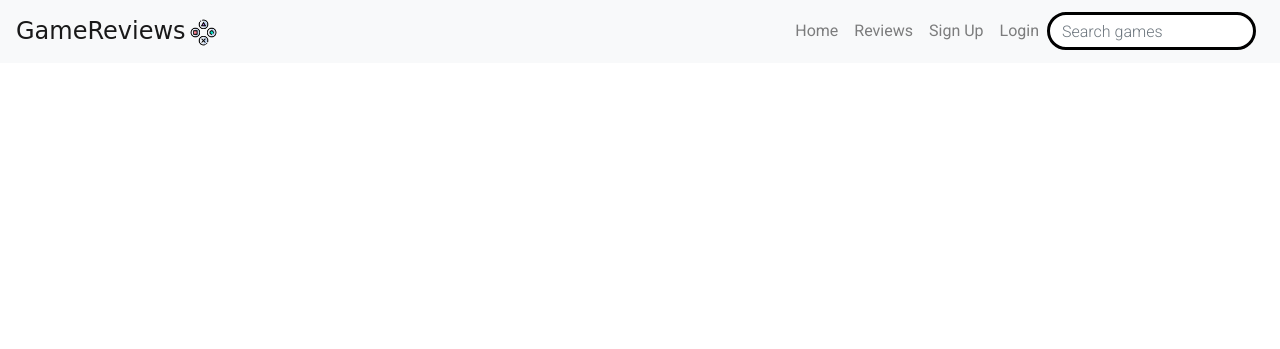
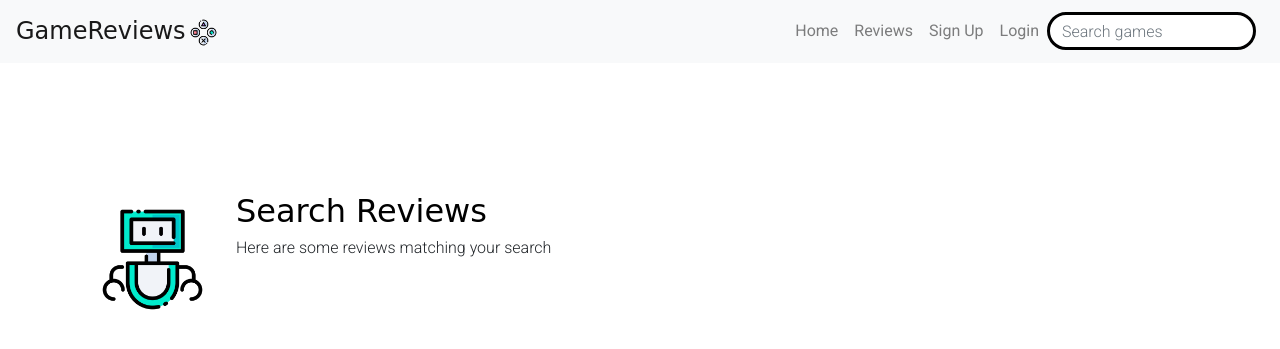
Before and after one commit to AlexPullen91/GameReviews, a Flask app: template templates/pages/searchreviews.html in a window 1280 px wide. Shown: the top 349 px of the page. Run offline with Flask 2, Linux system fonts and the light colour scheme; the template is opened without the code that fills it: most values are stand-ins (such as "Sample title", 1, 10 or a date in 2020); some libraries are stand-ins or nearby versions; some web fonts are replaced.

Commit message:
specific search results rendering on search.html

```diff
--- a/app.py
+++ b/app.py
@@ -93,11 +93,17 @@ def search_reviews():
         # the_review = MONGO.db.reviews.find({'game_title': f"{reviewName}"})
         reviews = MONGO.db.reviews
         reviewList = list(reviews.find({'game_title': f"{reviewName}"}))
-        print(reviewList)
-        # for review in reviews.find({'game_title': f"{reviewName}"}):
-            # print(review)
+        id_list = []
+        for _id in reviewList:
+            id_list.append((_id['_id']))
+        game_title = reviewList[0]['game_title']
+        print(game_title)
         return render_template(
-            'pages/searchreviews.html', reviewList=reviewList)
+            'pages/searchreviews.html',
+            reviewList=reviewList,
+            game_title=game_title,
+            reviews=MONGO.db.reviews.find()
+            )
     return redirect('/')
 
 
--- a/templates/pages/searchreviews.html
+++ b/templates/pages/searchreviews.html
@@ -1,9 +1,46 @@
 {% extends 'layout/base.html' %} {% block content %}
-<div class="container">
-    <div class="row">
-        <div class="col-lg-6">{{ reviewList }}</div>
-        <div class="col-lg-6"></div>
-    </div>
+<div class="container pt-5">
+	<div class="row pt-5">
+		<div class="col-lg-6">
+			<div class="media pt-5">
+				<img
+                    src="{{url_for('static', filename='images/droid.png')}}"
+                    class="img-fluid w-25 mr-3 pt-5"
+                    alt="droid"
+                />
+				<div class="media-body pt-5">
+					<h2 class="mt-0 heading">Search Reviews</h2>
+					<h6 class="font-weight-light">Here are some reviews matching your search</h6>
+				</div>
+			</div>
+            {% for review in reviews %}
+			{% if review.game_title == game_title %}
+			<div class="list-group rounded-pill box-shadow my-3 text-center thick-border">
+				<a href="{{url_for('get_review', review_id=review._id)}}"
+					class="list-group-item list-group-item-action">
+					<h6 class="font-weight-bold mb-1">{{review.game_title}}</h6>
+					<p class="mb-1">
+						"{{review.rating}}"
+					</p>
+					<small>Reviewed by: <span class="font-weight-bold">{{review.reviewed_by}}</span></small>
+				</a>
+			</div>
+            {% endif %}
+			{% endfor %}
+		</div>
+		<div class="col-lg-6">
+
+			{% for review in reviews %}
+			{% if review.game_title == game_title %}
+			{{ review.game_title }}
+			{{ review.genres }}
+			{{ review.platforms }}
+			{{ review.release_date }}
+			{{ review.reviewed_by }}
+			{% endif %}
+			{% endfor %}
+		</div>
+	</div>
 </div>
 
 {% endblock %}
```
